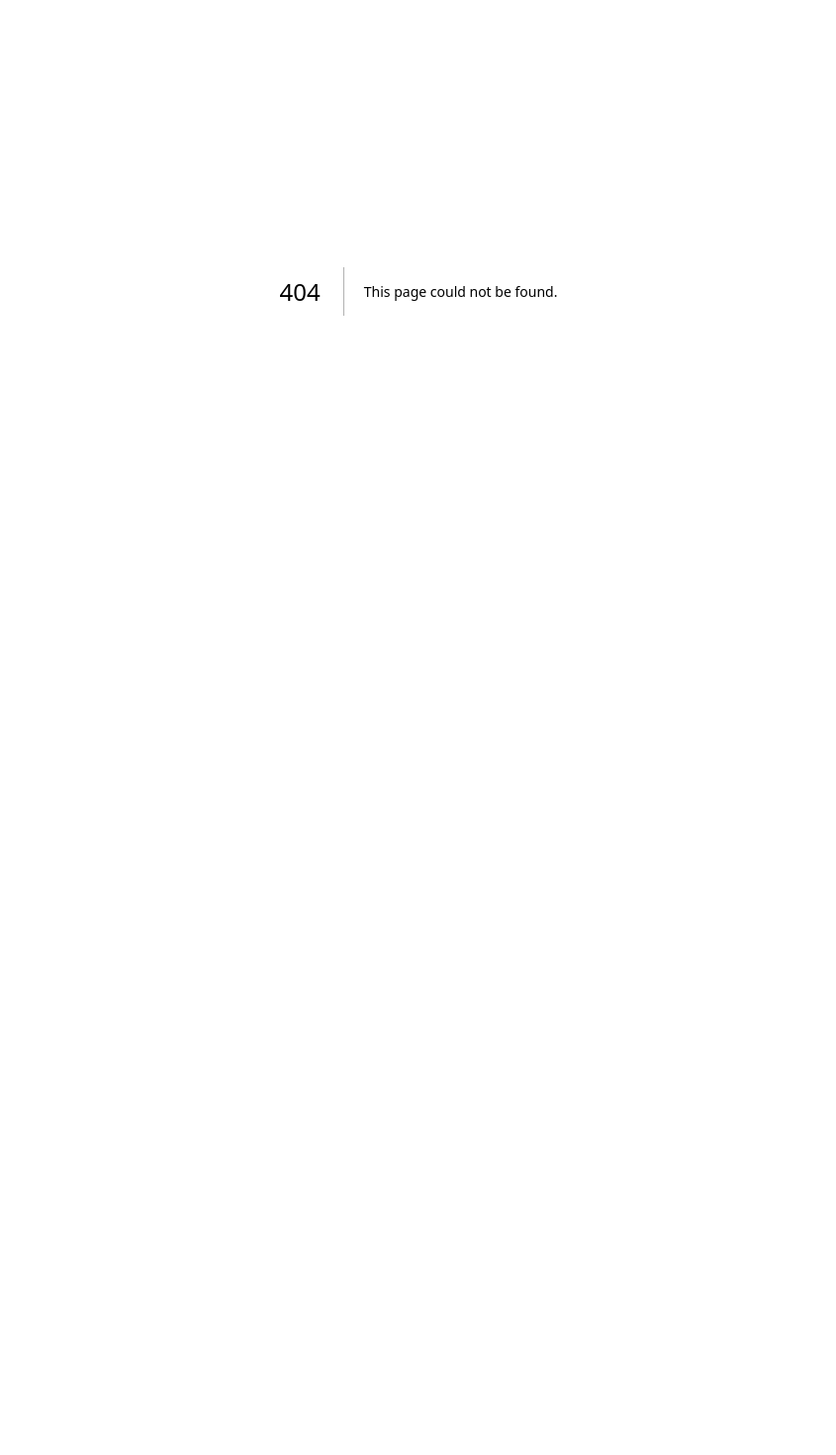
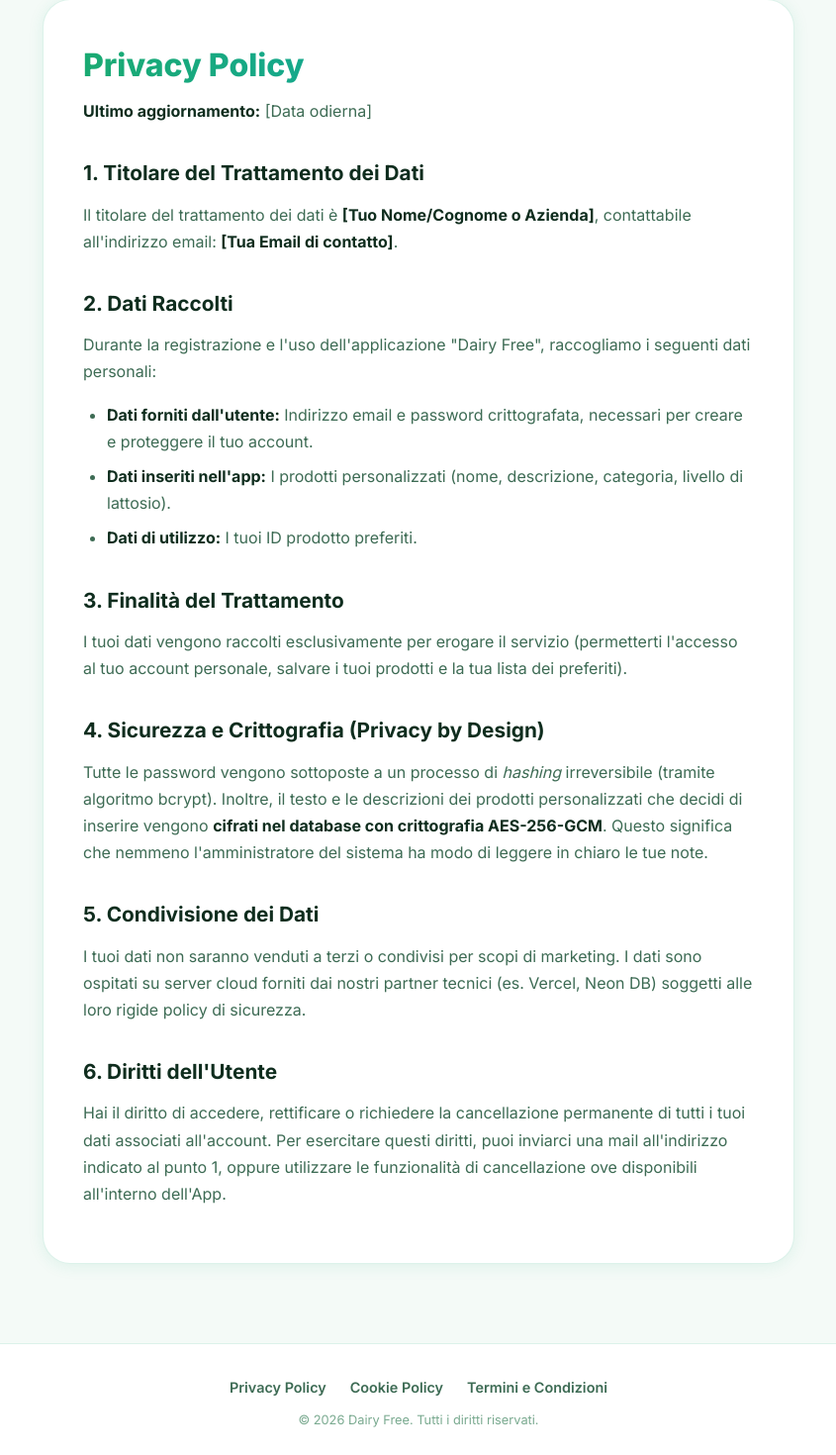
Before and after one commit to marvix89/diary-free, a Next.js app: page /privacy in a window 1280 px wide. Before the commit this address had no page. Shown: the part 106-1576 px from the top of the page at 99% size, without its empty margins (217-1062 px from the left). Before the commit the page ends 800 px from the top, so only its background shows below. Built offline with nearby package versions, Linux system fonts and the light colour scheme.

Commit message:
feat: add proprietary license, legal pages and footer

```diff
--- /dev/null
+++ b/src/app/(public)/layout.tsx
@@ -0,0 +1,31 @@
+import Link from 'next/link';
+
+export default function PublicLayout({
+  children,
+}: {
+  children: React.ReactNode;
+}) {
+  return (
+    <div className="app">
+      <header className="header">
+        <div className="header-inner">
+          <Link href="/" className="header-logo">
+            <div className="header-logo-icon">🥛</div>
+            <span className="header-logo-text">Dairy Free</span>
+            <span className="header-badge">Legal</span>
+          </Link>
+          <div className="top-nav">
+            <Link href="/" className="nav-btn">
+              Torna all'App
+            </Link>
+          </div>
+        </div>
+      </header>
+      <main className="main-content legal-content">
+        <div className="legal-container">
+          {children}
+        </div>
+      </main>
+    </div>
+  );
+}
--- /dev/null
+++ b/src/app/(public)/privacy/page.tsx
@@ -0,0 +1,43 @@
+export default function PrivacyPolicyPage() {
+  return (
+    <>
+      <h1>Privacy Policy</h1>
+      <p><strong>Ultimo aggiornamento:</strong> [Data odierna]</p>
+
+      <h2>1. Titolare del Trattamento dei Dati</h2>
+      <p>
+        Il titolare del trattamento dei dati è <strong>[Tuo Nome/Cognome o Azienda]</strong>, contattabile all'indirizzo email: <strong>[Tua Email di contatto]</strong>.
+      </p>
+
+      <h2>2. Dati Raccolti</h2>
+      <p>
+        Durante la registrazione e l'uso dell'applicazione "Dairy Free", raccogliamo i seguenti dati personali:
+      </p>
+      <ul>
+        <li><strong>Dati forniti dall'utente:</strong> Indirizzo email e password crittografata, necessari per creare e proteggere il tuo account.</li>
+        <li><strong>Dati inseriti nell'app:</strong> I prodotti personalizzati (nome, descrizione, categoria, livello di lattosio).</li>
+        <li><strong>Dati di utilizzo:</strong> I tuoi ID prodotto preferiti.</li>
+      </ul>
+
+      <h2>3. Finalità del Trattamento</h2>
+      <p>
+        I tuoi dati vengono raccolti esclusivamente per erogare il servizio (permetterti l'accesso al tuo account personale, salvare i tuoi prodotti e la tua lista dei preferiti).
+      </p>
+
+      <h2>4. Sicurezza e Crittografia (Privacy by Design)</h2>
+      <p>
+        Tutte le password vengono sottoposte a un processo di <em>hashing</em> irreversibile (tramite algoritmo bcrypt). Inoltre, il testo e le descrizioni dei prodotti personalizzati che decidi di inserire vengono <strong>cifrati nel database con crittografia AES-256-GCM</strong>. Questo significa che nemmeno l'amministratore del sistema ha modo di leggere in chiaro le tue note.
+      </p>
+
+      <h2>5. Condivisione dei Dati</h2>
+      <p>
+        I tuoi dati non saranno venduti a terzi o condivisi per scopi di marketing. I dati sono ospitati su server cloud forniti dai nostri partner tecnici (es. Vercel, Neon DB) soggetti alle loro rigide policy di sicurezza.
+      </p>
+
+      <h2>6. Diritti dell'Utente</h2>
+      <p>
+        Hai il diritto di accedere, rettificare o richiedere la cancellazione permanente di tutti i tuoi dati associati all'account. Per esercitare questi diritti, puoi inviarci una mail all'indirizzo indicato al punto 1, oppure utilizzare le funzionalità di cancellazione ove disponibili all'interno dell'App.
+      </p>
+    </>
+  );
+}
--- a/src/app/globals.css
+++ b/src/app/globals.css
@@ -1091,7 +1091,92 @@ html.dark .auth-card {
 }
 
 .auth-footer-link a:hover { opacity: 0.8; text-decoration: underline; }
+/* ===========================
+   Legal Pages & Footer
+   =========================== */
+.legal-content {
+  max-width: 800px;
+  margin: 0 auto;
+  padding: 40px 20px 80px;
+}
 
+.legal-container {
+  background: var(--bg-card);
+  border: 1.5px solid var(--border);
+  border-radius: var(--radius-xl);
+  padding: 40px;
+  box-shadow: var(--shadow-card);
+}
+
+.legal-container h1 {
+  font-size: 2rem;
+  font-weight: 800;
+  margin-bottom: 8px;
+  background: linear-gradient(90deg, var(--accent-primary), var(--accent-secondary));
+  -webkit-background-clip: text;
+  -webkit-text-fill-color: transparent;
+  background-clip: text;
+}
+
+.legal-container h2 {
+  font-size: 1.3rem;
+  font-weight: 700;
+  margin-top: 32px;
+  margin-bottom: 12px;
+  color: var(--text-primary);
+}
+
+.legal-container p, .legal-container ul {
+  font-size: 1rem;
+  color: var(--text-secondary);
+  line-height: 1.7;
+  margin-bottom: 16px;
+}
+
+.legal-container ul {
+  padding-left: 24px;
+}
+
+.legal-container li {
+  margin-bottom: 8px;
+}
+
+.legal-container strong {
+  color: var(--text-primary);
+}
+
+.global-footer {
+  text-align: center;
+  padding: 32px 20px;
+  border-top: 1px solid var(--border);
+  margin-top: auto;
+  background: var(--bg-card);
+}
+
+.footer-links {
+  display: flex;
+  justify-content: center;
+  flex-wrap: wrap;
+  gap: 24px;
+  margin-bottom: 12px;
+}
+
+.footer-links a {
+  color: var(--text-secondary);
+  text-decoration: none;
+  font-size: 0.9rem;
+  font-weight: 600;
+  transition: color var(--transition);
+}
+
+.footer-links a:hover {
+  color: var(--accent-primary);
+}
+
+.footer-copyright {
+  font-size: 0.8rem;
+  color: var(--text-muted);
+}
 /* Empty CTA as link */
 a.empty-cta {
   display: inline-block;
--- a/src/app/layout.tsx
+++ b/src/app/layout.tsx
@@ -28,7 +28,19 @@ export default function RootLayout({
         />
       </head>
       <body>
-        <SessionProvider>{children}</SessionProvider>
+        <SessionProvider>
+          {children}
+          <footer className="global-footer">
+            <div className="footer-links">
+              <a href="/privacy">Privacy Policy</a>
+              <a href="/cookie">Cookie Policy</a>
+              <a href="/terms">Termini e Condizioni</a>
+            </div>
+            <div className="footer-copyright">
+              &copy; {new Date().getFullYear()} Dairy Free. Tutti i diritti riservati.
+            </div>
+          </footer>
+        </SessionProvider>
       </body>
     </html>
   );
```
Also changed, not shown: src/app/(public)/cookie/page.tsx (added, +37 -0 lines), src/app/(public)/terms/page.tsx (added, +39 -0 lines), 2 other files (tests, documents, lock files or other folders).
